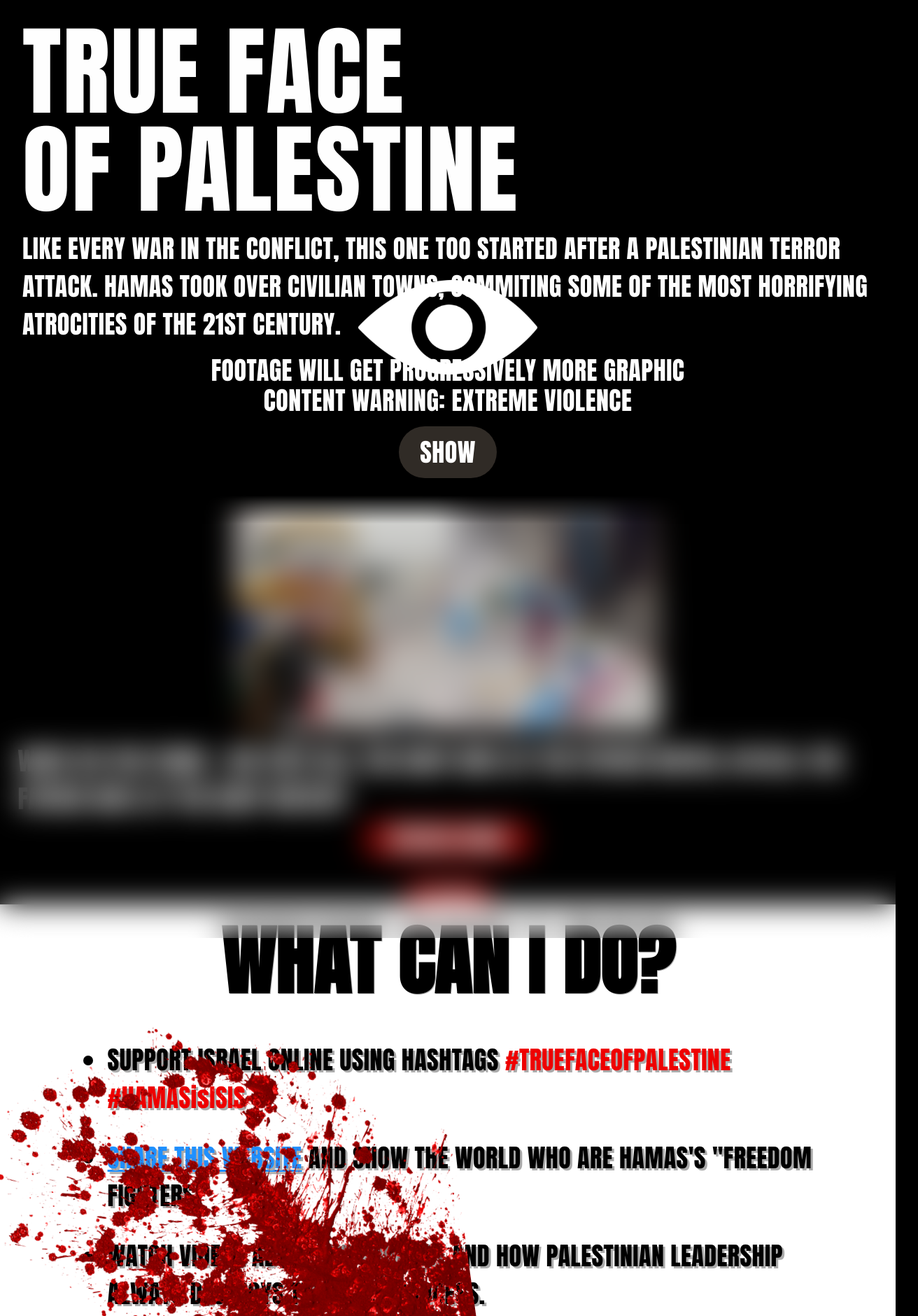
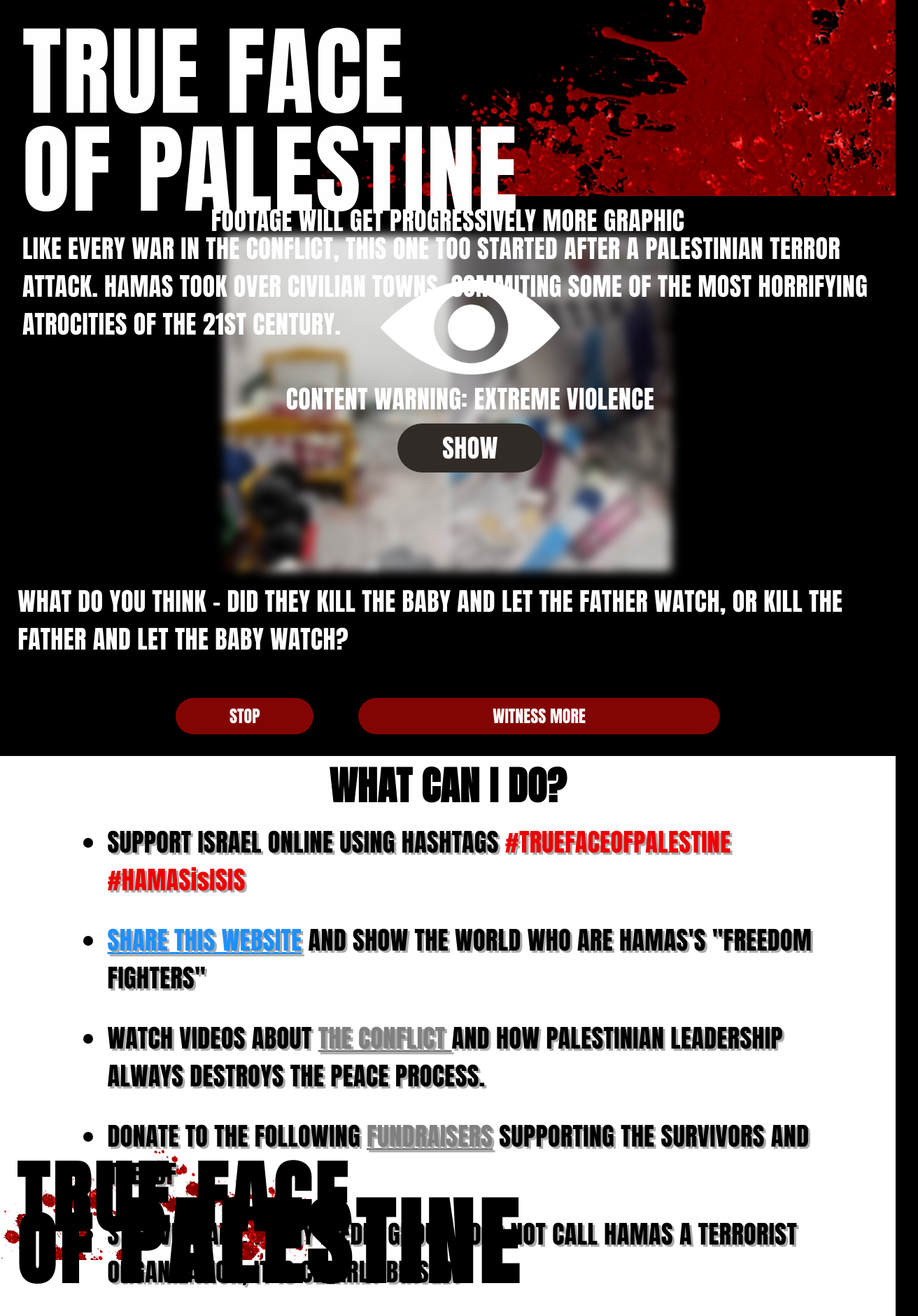
Before and after one commit to The-October-Team/7th-of-october, a React (Create React App) app: page / in a window 1280 px wide. Shown: the top 1880 px of the page at 70% size, 1312 px wide, since content can reach past the window. Built offline with nearby package versions, Linux system fonts and the light colour scheme; a web font is replaced by a local one.

Commit message:
version 1,0

```diff
--- a/src/App.tsx
+++ b/src/App.tsx
@@ -34,14 +34,9 @@
                     Like every war in the conflict, this one too started after a palestinian terror attack.
                     Hamas took over civilian towns, commiting some of the most horrifying atrocities of the 21st century.
                 </p>
-                <p id="worse-warn">
-                    FOOTAGE WILL GET PROGRESSIVELY MORE GRAPHIC
-                </p>
-            </div>
-            <main id="graphic-container">
+
                 {contentWarning && (
                     <>
-                        <div id="blur" />
                         <div id="warning-containter" onClick={disableWarning(contentWarning, setContentWarning)}>
                             <img id="eye" src="../images/eye.png" />
                             <p id="content-warning">
@@ -52,10 +47,13 @@
                                 SHOW
                             </p>
                         </div>
-                        <div id="fade-top" />
                     </>
                 )}
-
+            </div>
+            <p id="worse-warn">
+                FOOTAGE WILL GET PROGRESSIVELY MORE GRAPHIC
+            </p>
+            <main id="graphic-container">
                 <Content
                     src={eventsData[eventIndex].path}
                     details={eventsData[eventIndex].details}
@@ -63,15 +61,14 @@
             </main>
             <p id="graphic-detail">{eventsData[eventIndex].details}</p>
             <div className="btn-container">
+                <button id="btn-stop" onClick={scrollToEnough}>
+                    STOP
+                </button>
                 <button
                     onClick={incIndex(eventIndex, setEventIndex)}
-                    id="btn-show-me-more"
+                    id="btn-more"
                 >
                     WITNESS MORE
-                </button>
-                <br />
-                <button id="btn-ive-seen-enough" onClick={scrollToEnough}>
-                    I&apos;VE SEEN ENOUGH
                 </button>
             </div>
         </div>
@@ -122,7 +119,7 @@
     });
 }
 function scrollToEnough() {
-    const element = document.getElementById("enough-container")!;
+    const element = document.getElementById("enough-title")!;
     element.scrollIntoView({ behavior: "smooth" });
 }
 
--- a/src/pages/enough.tsx
+++ b/src/pages/enough.tsx
@@ -7,7 +7,7 @@
 function EnoughContent() {
     return (
         <div className="enough">
-            <p className="title" id="enough-container">WHAT CAN I DO?</p>
+            <p id="enough-title">WHAT CAN I DO?</p>
             <ul className="bullet-points">
                 <li className="bullet">SUPPORT ISRAEL ONLINE USING HASHTAGS <span className="hashtag">#TRUEFACEOFPALESTINE #HAMASisISIS</span ></li>
                 <li className="bullet"><span className="link" onClick={share}>SHARE THIS WEBSITE</span> AND SHOW THE WORLD WHO ARE HAMAS'S "FREEDOM FIGHTERS"<br/></li>
@@ -37,10 +37,9 @@
                 <li className="bullet"> DONATE TO THE FOLLOWING <Link to='/fundraisers' className="link">FUNDRAISERS</Link> SUPPORTING THE SURVIVORS AND THE IDF </li>
                 <li className="bullet"> STAY VIGILANT. IF ANY MEDIA GROUP DOES NOT CALL HAMAS A TERRORIST ORGANIZATION, IT IS CLEARLY BIASED. </li>
             </ul>
-            <p id="enough-title">
-                <span>true face <br /> of </span> palestine
+            <p id="enough-footer">
+                true face <br /> of <span> palestine</span>
             </p>
-            <img src="../images/blood-2.png" id="blood-img" alt="blood" />
             <br />
         </div>
     );
--- a/src/style.css
+++ b/src/style.css
@@ -14,7 +14,7 @@
     /* overflow: hidden; */
     /* position: fixed; */
     font-family: "Anton";
-    width: 100%;
+    width: 100vw;
     background-color: var(--primary);
     font-size: 4.5vmin;
     letter-spacing: 0.06vmin;
@@ -23,29 +23,32 @@
 * {
     margin: 0;
     padding: 0;
-    box-sizing: border-box;
 }
 
-/* blood */
 #page-container::after {
-    content: url("../public/images/blood-2.png");
-    position: absolute;
-    transform: scaley(-1) scale(0.4) translate(30%, 80%);
+    /* position: absolute;
+    transform: scaley(-1) scale(0.4) translate(30%, 80%); */
     z-index: 3;
 }
 
 #title-container {
-    display: flex;
-    /* height: 40vh; */
-    flex-direction: column;
+    background-image: url("../public/images/blood-1.png");
+    background-repeat: no-repeat;
+    background-position: right top;
+    background-size: 80%;
+    height: 35vh;
+    width: 100vw;
+    padding-top: 2.5vw;
+    padding-left: 2.5vw;
+    padding-right: 2.5vw;
+
     text-align: left;
     color: var(--text);
-    padding: 2.5vw;
     z-index: 4;
 }
 
 #title-container>* {
-    width: fit-content;
+    width: 100vw;
 }
 
 #main-title {
@@ -59,13 +62,16 @@
 #main-subtitle {
     text-transform: uppercase;
     padding-top: 2vmin;
-
 }
 
 #worse-warn {
-    padding-top: 1.5vh;
+    padding-top: 1vh;
+    padding-bottom: 2vh;
+    height: 7vh;
     align-self: center;
     text-align: center;
+    color: white;
+    z-index: 100;
 }
 
 #page-container {
@@ -77,29 +83,6 @@
     max-height: 100%;
 }
 
-.title {
-    text-align: center;
-    font-size: 3em;
-    color: black;
-}
-
-#fade-top {
-    position: absolute;
-    background: linear-gradient(to bottom, black 15%, rgba(0, 0, 0, 0) 20%);
-    z-index: 2;
-    height: 100%;
-    width: 100%;
-}
-
-#fade-bottom {
-    position: absolute;
-    background: linear-gradient(to top, rgb(0, 0, 0) 5%, rgba(0, 0, 0, 0) 10%);
-    bottom: 9%;
-    z-index: 2;
-    height: 100%;
-    width: 100%;
-}
-
 #graphic-container {
     /* display: flex; */
     justify-content: center;
@@ -107,35 +90,7 @@
     align-content: center;
     text-align: center;
     width: 100%;
-    height: 57vh;
-}
-
-
-#graphic {
-    max-width: 100%;
-    max-height: 57vh;
-    z-index: 1;
-    /*box-shadow: 0 0 0.5rem rgba(255,255,255, 0.25);*/
-}
-
-#graphic-detail {
-    padding-top: 2vh;
-    padding-left: 2vw;
-    padding-right: 2vw;
-    color: var(--text);
-    height: 12vh;
-    width: 100%;
-    white-space: pre-wrap;
-    text-transform: uppercase;
-}
-
-#blur {
-    position: absolute;
-    width: 100%;
-    height: 94%;
-    z-index: 2;
-    backdrop-filter: blur(1rem);
-
+    height: 60vh;
 }
 
 #warning-containter {
@@ -145,8 +100,7 @@
     border: #3eae34;
     display: flex;
     flex-direction: column;
-    gap: 0.5rem;
-    z-index: 4;
+    gap: 1vh;
     position: absolute;
     top: 50%;
     color: var(--text);
@@ -163,6 +117,24 @@
     width: 20%;
 }
 
+#graphic {
+    filter: blur(7px);
+    max-width: 100%;
+    max-height: 60vh;
+}
+
+#graphic-detail {
+    padding-top: 2vh;
+    padding-bottom: 2vh;
+    padding-left: 2vw;
+    padding-right: 2vw;
+    color: var(--text);
+    height: 18vh;
+    width: 100%;
+    white-space: pre-wrap;
+    text-transform: uppercase;
+}
+
 /* Buttons */
 .btn-container {
     align-content: center;
@@ -170,14 +142,14 @@
     text-align: center;
     align-items: center;
     width: 100vw;
-    height: 19vh;
+    height: 15vh;
 }
 
 #btn-disable-warning {
     align-self: center;
     background-color: #302B26;
     font-family: "Anton";
-    padding: 0.5rem 1.5rem;
+    padding: 1vh 5vw;
     border-radius: 100vw;
     border: 0;
     width: fit-content;
@@ -186,111 +158,25 @@
 
 .btn-container>* {
     font-family: "Anton";
+    font-size: 3vh;
     align-self: center;
     justify-content: space-around;
     align-items: center;
-    padding: 0.75rem 2rem;
     border-radius: 100vw;
     border: 0;
     width: fit-content;
     text-align: center;
     color: white;
+    background-color: #830503;
 }
 
-#btn-ive-seen-enough {
-    background-color: #830503;
-    padding: 0.5rem 1rem;
+#btn-more {
+    padding: 1vh 15vw
 }
 
-#enough-link {
-    text-decoration: none;
-    color: white;
-}
-
-#btn-show-me-more {
-    background-color: #830503;
-    font-size: 1.5rem;
-    line-height: 1.2rem;
-    margin-top: 4vh;
-    margin-bottom: 2vh;
-}
-
-/* nsfw */
-#nsfw-label {
-    width: 8rem;
-    aspect-ratio: 3/1;
-    position: relative;
-    display: block;
-    background: #ebebeb;
-    border-radius: 100vw;
-    cursor: pointer;
-    transition: 400ms cubic-bezier(0, 0, 0.1, 1);
-}
-
-#nsfw-label:after {
-    content: "";
-    width: 2rem;
-    height: 2rem;
-    position: absolute;
-    top: 0.36rem;
-    left: 0.5rem;
-    background: #d89229;
-    border-radius: 5.5rem;
-    box-shadow: 0px 5px 10px rgba(0, 0, 0, 0.2);
-    transition: 400ms cubic-bezier(1, 0, 0, 1);
-}
-
-#nsfw-toggle {
-    width: 0;
-    height: 0;
-    visibility: hidden;
-}
-
-#nsfw-toggle:checked+#nsfw-label:after {
-    left: 7.5rem;
-    transform: translateX(-100%);
-    background: #cd0000;
-}
-
-#nsfw-label:active:after {
-    width: 2rem;
-}
-
-#nsfw-label svg {
-    position: absolute;
-    width: 1.75rem;
-    top: 0.4rem;
-    z-index: 100;
-}
-
-#nsfw-label svg#lock {
-    left: 0.6rem;
-    fill: #d89229;
-    transition: 400ms cubic-bezier(0.7, 0, 0.3, 1);
-}
-
-#nsfw-label svg#warning {
-    right: 0.6rem;
-    fill: #ebebeb;
-    transition: 400ms cubic-bezier(0.7, 0, 0.3, 1);
-}
-
-#nsfw-toggle:checked+#nsfw-label svg#warning {
-    fill: #cd0000;
-}
-
-#nsfw-toggle:checked+#nsfw-label svg#lock {
-    fill: white;
-}
-
-#NSFL-text {
-    margin-top: 0.25rem;
-}
-
-#NSFL-container {
-    text-align: center;
-    color: var(--text);
-    z-index: 4;
+#btn-stop {
+    padding: 1vh 6vw;
+    margin-right: 5vw;
 }
 
 .enough {
@@ -314,32 +200,26 @@
     text-align: center;
 }
 
-#blood-img {
-    transform: rotate(352deg);
-    bottom: -38vh;
-    right: -90vw;
-    z-index: 1;
-}
-
-.bullet-points li {
-    position: relative;
+.bullet-points {
     letter-spacing: .5;
     text-shadow: 0.4vmin 0.4vmin #ABABAB;
     color: black;
     margin-left: 12vw;
     width: 80%;
-    /* padding: 0.5em 0px; */
+    height: 70vh;
 }
 
 .bullet {
-    margin-top: 4vh;
+    padding-top: 2vh;
+    padding-bottom: 2vh;
  }
 
-
-.enough p {
+#enough-title {
+    width: 100vw;
+    text-align: center;
+    height: 10vh;
     font-weight: bold;
-    text-shadow: 0.05rem 0.05rem #ABABAB;
-    font-size: 3em;
+    font-size: 7vh;
 }
 
 #house-icon {
@@ -358,56 +238,30 @@
 
 #fundraisers-container {
     padding: 3vmin;
-    z-index: 200;
+    z-index: 100;
     height: 100vh
 }
 
-.share-button {
-    position: relative;
-    left: 10rem;
-    margin-right: 0.5rem;
-    margin-top: 0.5rem;
+#enough-footer {
+    position: absolute;
+    bottom: 10vh;
+    width: 100vw;
+    height: 20vh;
+    background-image: url("../public/images/blood-2.png");
+    background-repeat: no-repeat;
+    font-family: "Anton";
+    font-weight: bold;
+    text-transform: uppercase;
+    font-size: 14vmin;
+    letter-spacing: 0.5vw;
+    line-height: 8vh;
+    padding-left: 3vmin;
+    padding-top: 5vh;
 }
 
-#enough-title {
-    font-family: "Anton";
-    text-transform: uppercase;
+#enough-footer>span {
+    letter-spacing: 0.6vw;
     font-size: 17vmin;
-    letter-spacing: 0.15rem;
-    line-height: 3.8rem;
-    padding-left: 3vmin;
-    position: absolute;
-    bottom: 8vh;
-    z-index: 99;
-}
-
-#enough-title>span {
-    font-size: 0.75em;
-}
-
-@media only screen and (min-width: 768px) {
-
-    /* mgome page blood */
-    #page-container::after {
-        opacity: 0%;
-    }
-
-    .bullet-points {
-        position: absolute;
-    }
-
-    html {
-        font-size: 20px;
-    }
-
-    #blood-img {
-        top: 30rem;
-        right: -10rem;
-    }
-
-    #enough-title {
-        visibility: hidden;
-    }
 }
 
 a:link {
```
Also changed, not shown: public/images/blood-1.png (added), public/images/blood-2.png.
